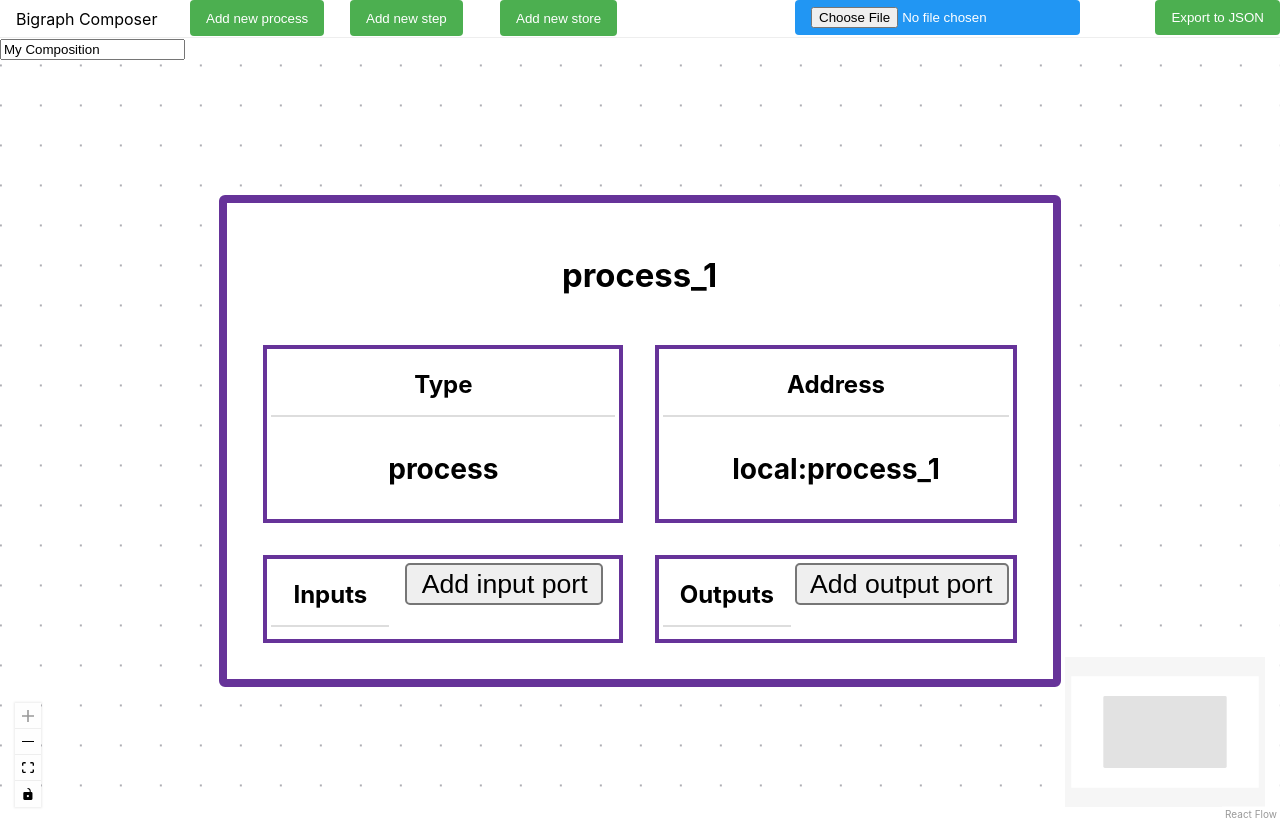
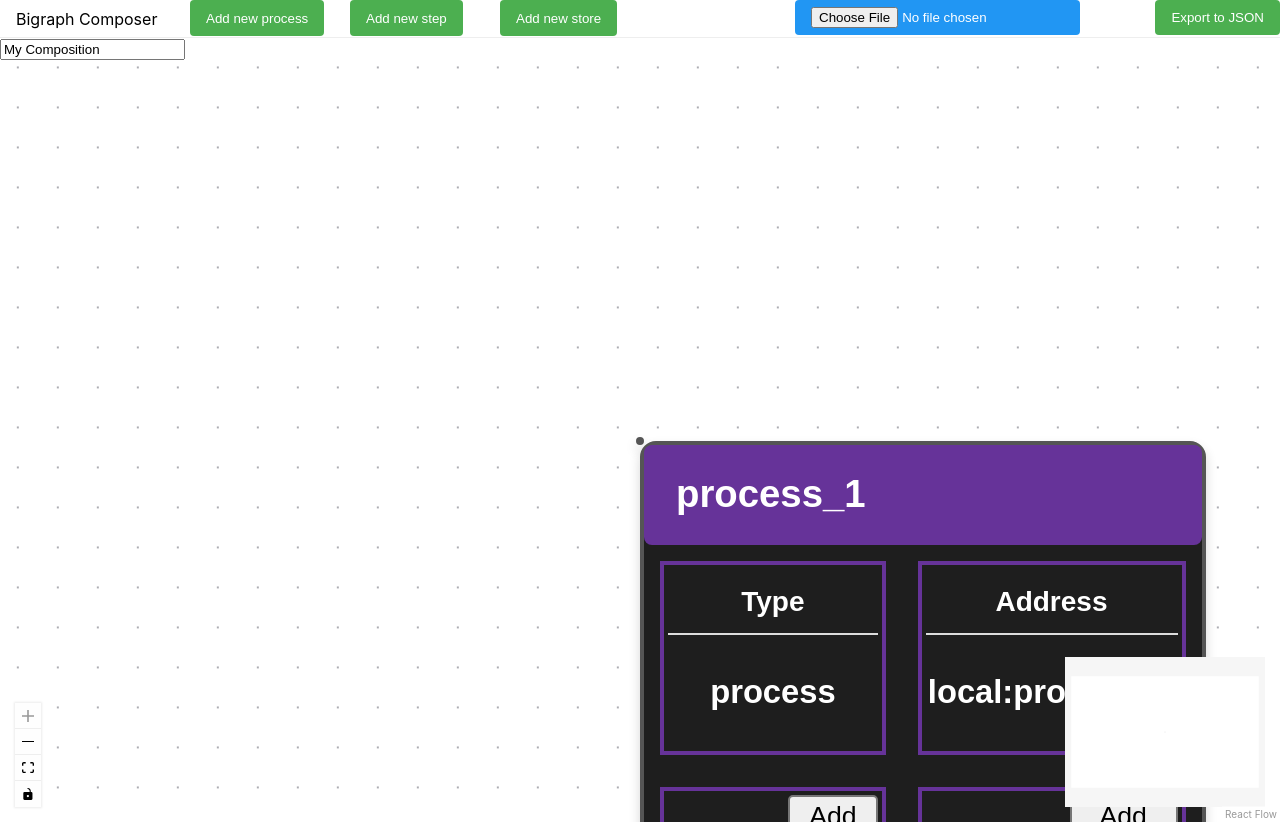
Before and after one commit to AlexPatrie/bio-blocks, a Next.js app: page / in a window 1280 px wide. Both pictures are taken after a click on the button "Add new process". Built offline with nearby package versions, Linux system fonts and the light colour scheme.

Commit message:
style for node

```diff
--- a/src/components/nodes/BigraphNode.tsx
+++ b/src/components/nodes/BigraphNode.tsx
@@ -38,15 +38,19 @@ export function BigraphNode({ data, addProcessNode }: BigraphNodeProps) {
 
 
   return (
-    <div className="react-flow__node-default flow">
+    <div className="react-flow__node">
 
       {/* Node Id/Name */}
-      <h3 className="node-header">
-        <NodeField
-          data={data}
-          portName={"nodeId"}
-        />
-      </h3>
+      <div className="node-header">
+        <h3>
+          <NodeField
+            data={data}
+            portName={"nodeId"}
+          />
+        </h3>
+        <div className="separate"></div>
+      </div>
+
 
       <div className="node-grid">
         <div className="grid-item">
--- a/src/styles/globals.css
+++ b/src/styles/globals.css
@@ -23,13 +23,13 @@ a {
 
 .flow {
   border: 4px solid rebeccapurple !important;
-  width: fit-content !important;
+  width: 100% !important;
 }
 
 .node-grid {
   display: grid;
-  grid-template-columns: repeat(2, 1fr); /* 4 columns */
-  grid-template-rows: repeat(2, auto);  /* 4 rows */
+  grid-template-columns: repeat(2, 1fr);
+  grid-template-rows: repeat(2, auto);
   height: 100%;
   width: 100%;
 }
@@ -39,9 +39,18 @@ a {
   text-align: center; /* Center content within grid items */
 }
 
+
 .node-header {
-  text-align: center;
+  background-color: rebeccapurple;
+  color: white;
   font-weight: bold;
+  display: flex;
+  align-items: center;
+  padding-left: 1rem;
+  justify-content: space-between; /* Space out elements */
+  border-radius: 4px;
+  height: 50px;
+  width: 100%;
 }
 
 .handles {
@@ -80,3 +89,16 @@ a {
   background-color: green !important;
   border: 1px solid green !important;
 }
+
+/* Node container styling */
+.react-flow__node {
+  background-color: #1e1e1e;
+  color: #ffffff;
+  border: 2px solid #555555;
+  border-radius: 8px;
+  font-family: Arial, sans-serif;
+  font-size: 14px;
+  width: fit-content;
+  box-shadow: 0 3px 6px rgba(0, 0, 0, 0.16);
+  /* padding: */
+}
```
